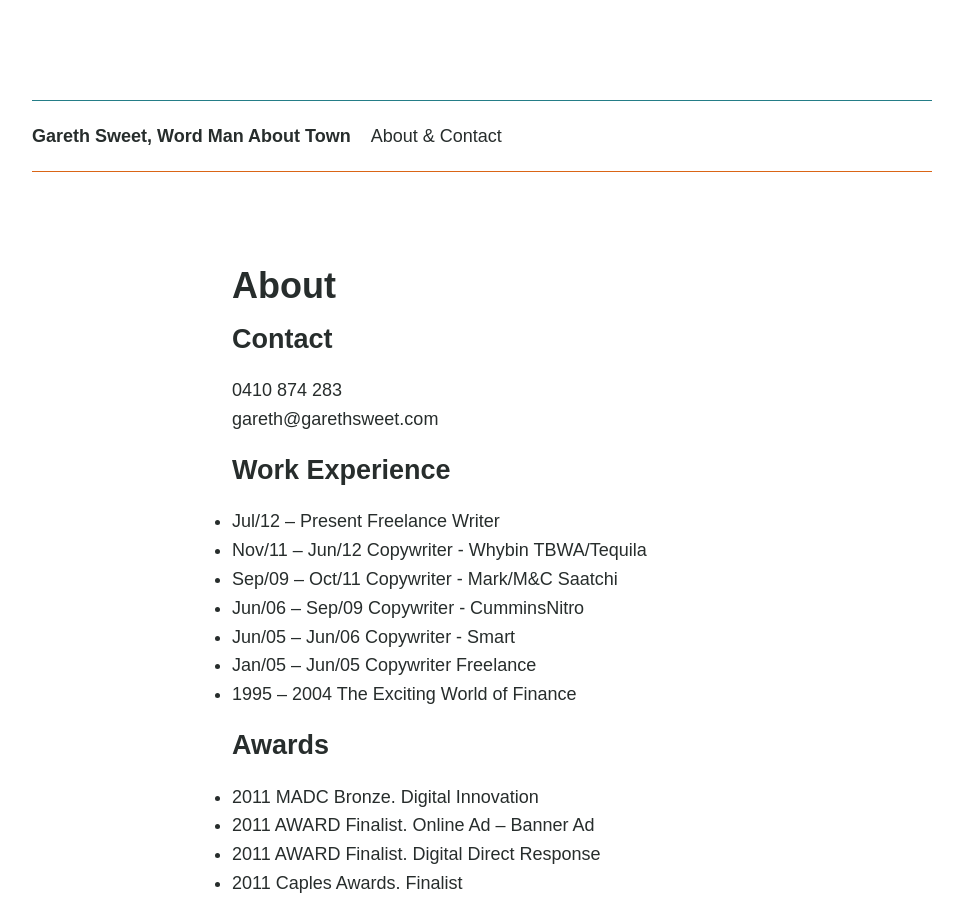
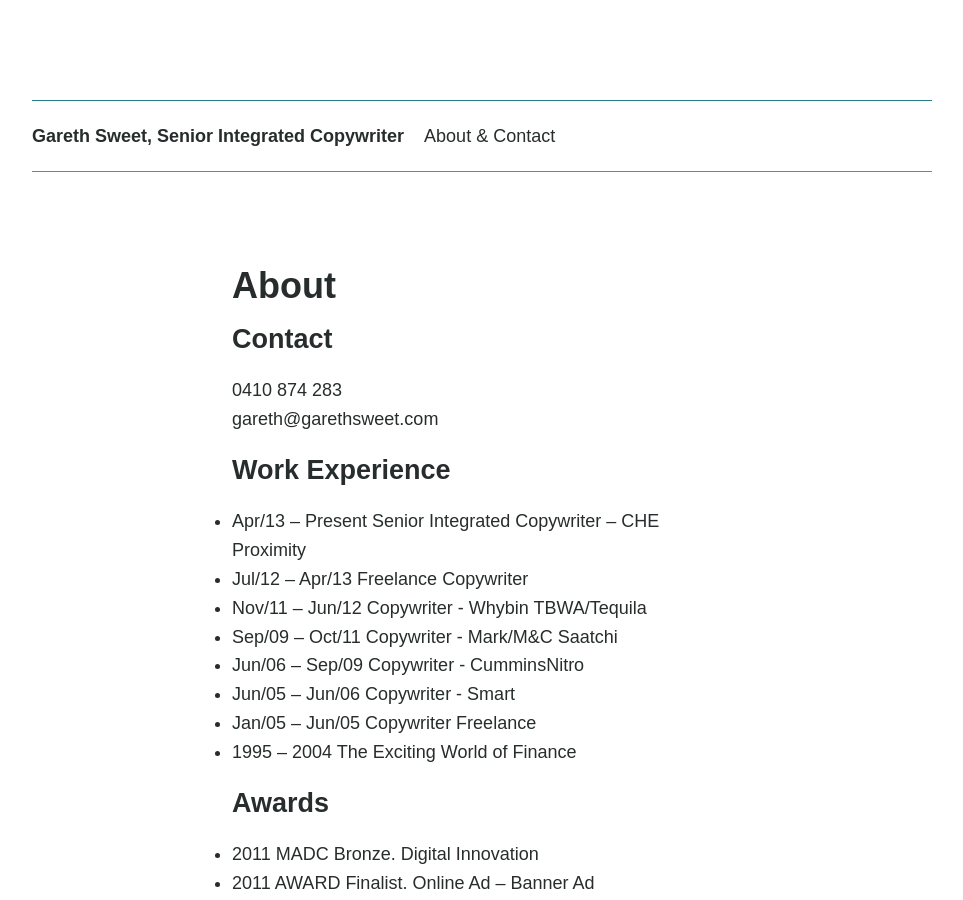
Before and after one commit to andytlr/g, a Jekyll site: the page built from about/index.md, in a window 1280 px wide and 900 px high. Shown: the whole window, without its empty margins (158-1121 px from the left). Built offline with Jekyll 4.4.1, drawn with Linux system fonts in a browser that asks for light colours; nearby versions of some CDN libraries.

Commit message:
remove content. Change byline and experience.

```diff
--- a/_config.yml
+++ b/_config.yml
@@ -3,7 +3,7 @@
 server:      false
 server_port: 4000
 baseurl:     /
-name: Gareth Sweet, Word Man About Town
+name: Gareth Sweet, Senior Integrated Copywriter
 url: http://garethsweet.com
 google-analytics-tracking-id: UA-XXXXXXX-X
 
--- a/_includes/pagenav.html
+++ b/_includes/pagenav.html
@@ -7,9 +7,8 @@
 
 	<ul id="filtering">
 		<li>Filter:</li>
+		<li><a href="#" data-filter=".advertising">Advertising</a></li>
 		<li><a href="#" data-filter=".articles">Articles</a></li>
-		<li><a href="#" data-filter=".advertising">Advertising</a></li>
-		<li><a href="#" data-filter=".content">Content</a></li>
 		<li><a href="#" data-filter="*">All</a></li>
 	</ul>
 
--- a/about/index.md
+++ b/about/index.md
@@ -11,13 +11,14 @@
 
 ## Work Experience ##
 
-* Jul/12 – Present 	Freelance Writer
+* Apr/13 – Present  Senior Integrated Copywriter – CHE Proximity
+* Jul/12 – Apr/13   Freelance Copywriter
 * Nov/11 – Jun/12 	Copywriter - Whybin TBWA/Tequila
 * Sep/09 – Oct/11 	Copywriter - Mark/M&C Saatchi
 * Jun/06 – Sep/09 	Copywriter - CumminsNitro
-* Jun/05 – Jun/06  	Copywriter - Smart
+* Jun/05 – Jun/06   Copywriter - Smart
 * Jan/05 – Jun/05 	Copywriter Freelance
-* 1995 – 2004 		The Exciting World of Finance
+* 1995 – 2004 		  The Exciting World of Finance
 
 ## Awards ##
 
```
Also changed, not shown: _posts/2013-01-02-creativezen.md (line endings or trailing spaces).
